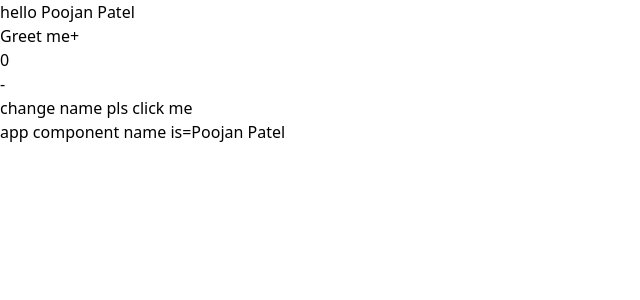
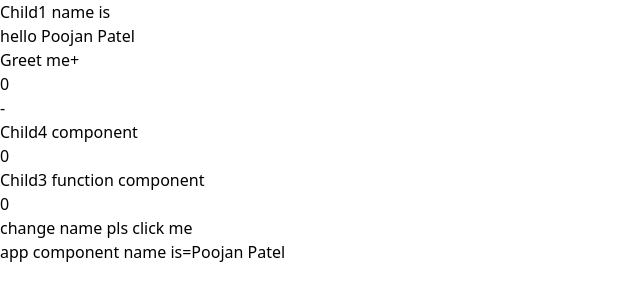
Before and after one commit to i-am-poojan/React-Redux, a React app: page / in a window 1280 px wide. Shown: the top 300 px of the page, without its empty margins (0-640 px from the left). Built offline with nearby package versions, Linux system fonts and the light colour scheme; no server answers.

Commit message:
updating done

```diff
--- a/package.json
+++ b/package.json
@@ -19,6 +19,7 @@
     "@babel/preset-react": "^7.23.3",
     "prop-types": "^15.8.1",
     "react": "^18.2.0",
+    "react-addons-shallow-compare": "^15.6.3",
     "react-dom": "^18.2.0"
   },
   "devDependencies": {
--- a/src/app.jsx
+++ b/src/app.jsx
@@ -12,7 +12,7 @@ export default class App extends Component {
     const{name}=this.state
     return (
       <div>
-        {/* <Child1/> */}
+        <Child1/>
         <Child2 name={name}/>
         <button type="button" onClick={()=>this.setState({name:"Dev Patel"})}>
           change name pls click me
--- a/src/child1.jsx
+++ b/src/child1.jsx
@@ -1,7 +1,12 @@
 import React from 'react';
 
 const Child1 = ({ name }) => {
-  return <div>Child1 name is {name}</div>;
+  // console.log("Child 1 render");
+  return (
+  <>
+  <div>Child1 name is {name}</div>
+  </>
+  );
 };
 
 export default Child1;
--- a/src/child2.jsx
+++ b/src/child2.jsx
@@ -1,4 +1,6 @@
 import React, { Component } from 'react';
+import Child3 from './child3';
+import Child4 from './child4';
 
 class Child2 extends Component {
   constructor(props) {
@@ -10,10 +12,11 @@ class Child2 extends Component {
       data: null,
     };
   }
-  static getDerivedStateFromProps(props, state){
-    return{
-    greet:`hello ${props.name}`
-  }}
+  static getDerivedStateFromProps(props, state) {
+    return {
+      greet: `hello ${props.name}`,
+    };
+  }
   async componentDidMount() {
     try {
       const res = await fetch('https://fakestoreapi.com/carts/1');
@@ -60,6 +63,8 @@ class Child2 extends Component {
         >
           -
         </button>
+          <Child4 count={this.state.count} />
+        <Child3 count={this.state.count}  />
       </div>
     );
   }
--- /dev/null
+++ b/src/child3.jsx
@@ -0,0 +1,16 @@
+import React,{memo} from 'react'
+
+const Child3 = ({count}) => {
+    console.log("Child 3 render");
+  return (
+    <div>
+        <h2>Child3 function component</h2>
+<p>{count}</p>
+    </div>
+  )
+}
+
+// export default memo(Child3);
+export default memo(Child3,(prevProps,nextProps)=>{
+    return false
+});
--- /dev/null
+++ b/src/child4.jsx
@@ -0,0 +1,30 @@
+import React, { Component, PureComponent } from 'react'
+import shallowCompare from 'react-addons-shallow-compare';
+// export default class Child4 extends Component
+export default class Child4 extends PureComponent{
+    // shouldComponentUpdate = (nextProps, nextState) => {
+    //     if(this.props.count!= nextProps.count){
+    //         return true;
+    //     }
+    //   return false
+    // }
+
+
+    // shallow module required for compare object to object
+    //   shouldComponentUpdate = (nextProps, nextState) => {
+    //     return shallowCompare(this,nextProps,nextState);
+    // }
+
+    render() {
+      console.log("Child 4 render");
+      const { count } = this.props
+    return (
+        <>
+      <div>
+        Child4 component
+      </div>
+      <p>{count}</p>
+      </>
+    )
+  }
+}
```
Also changed, not shown: 1 other file (tests, documents, lock files or other folders).
